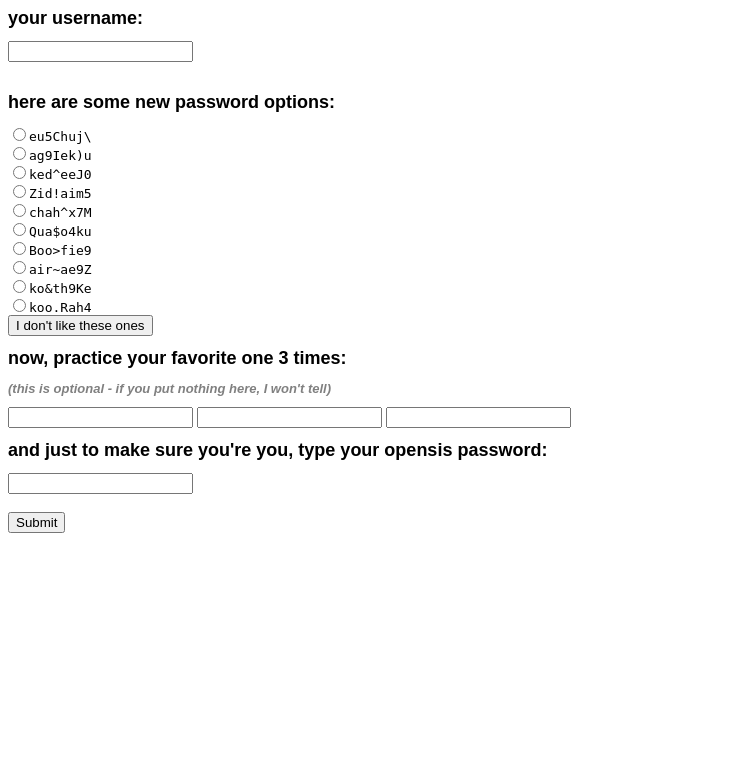
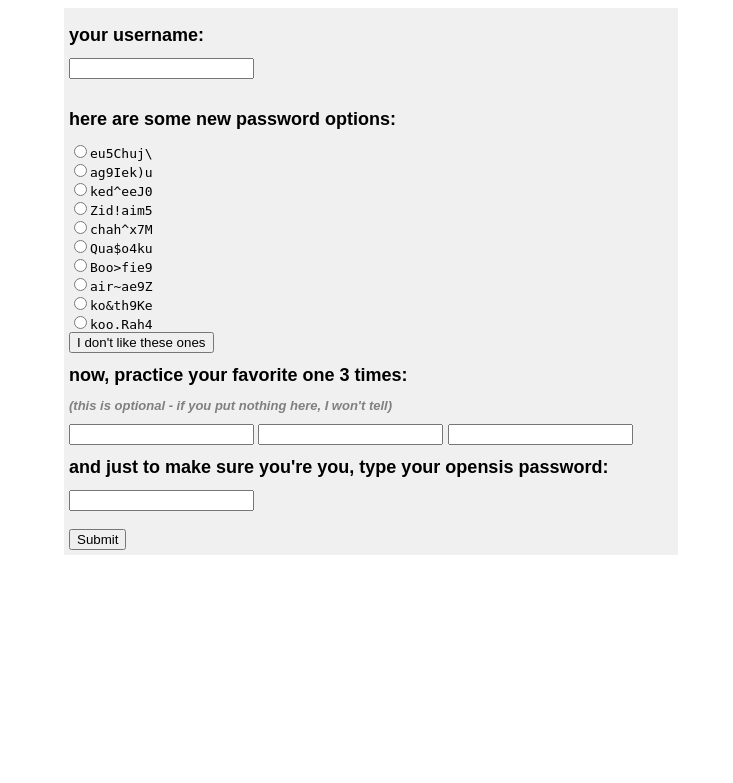
Before and after one commit to ahit/ah-password-changer, a PHP site: page / in a window 1280 px wide. Shown: the top 783 px of the page, without its empty margins (0-733 px from the left). Run offline with PHP 8.4, Linux system fonts and the light colour scheme.

Commit message:
making things prettier

```diff
--- a/style.css
+++ b/style.css
@@ -1,4 +1,6 @@
 body{
+   font-family: sans-serif;
+   margin-left: 5%;
 }
 h1{
     font-size: large;
@@ -23,3 +25,15 @@ h4{
 em{
     font-family: monospace;
 }
+#message{
+	width: 50%;
+	background-color: rgb(240,240,240);
+	margin: 5 5 5 0%;
+	padding: 5 5 5 5px;
+
+}
+form{
+	width: 50%;
+	background-color: rgb(240,240,240);
+	padding: 5 5 5 5px;
+}
```
